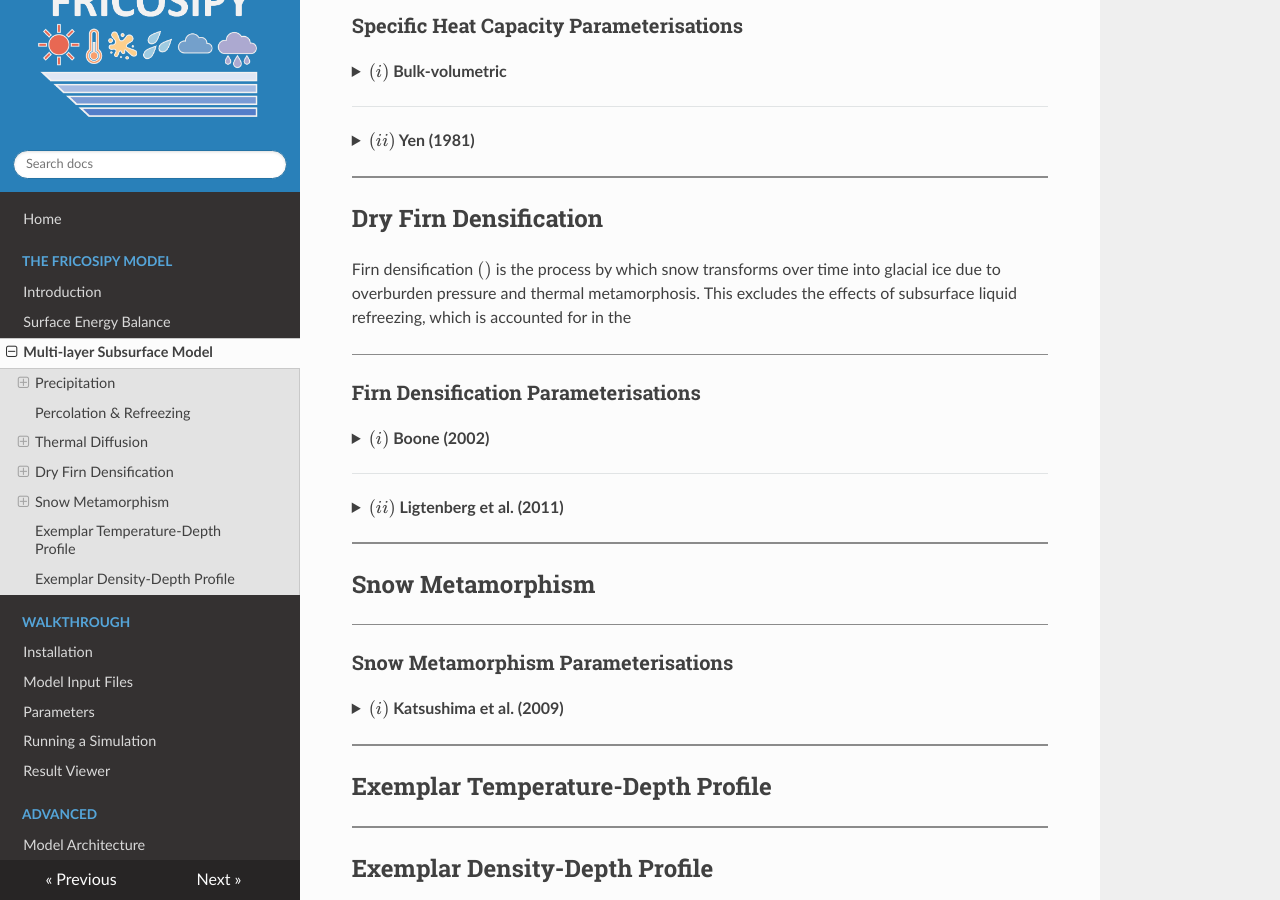
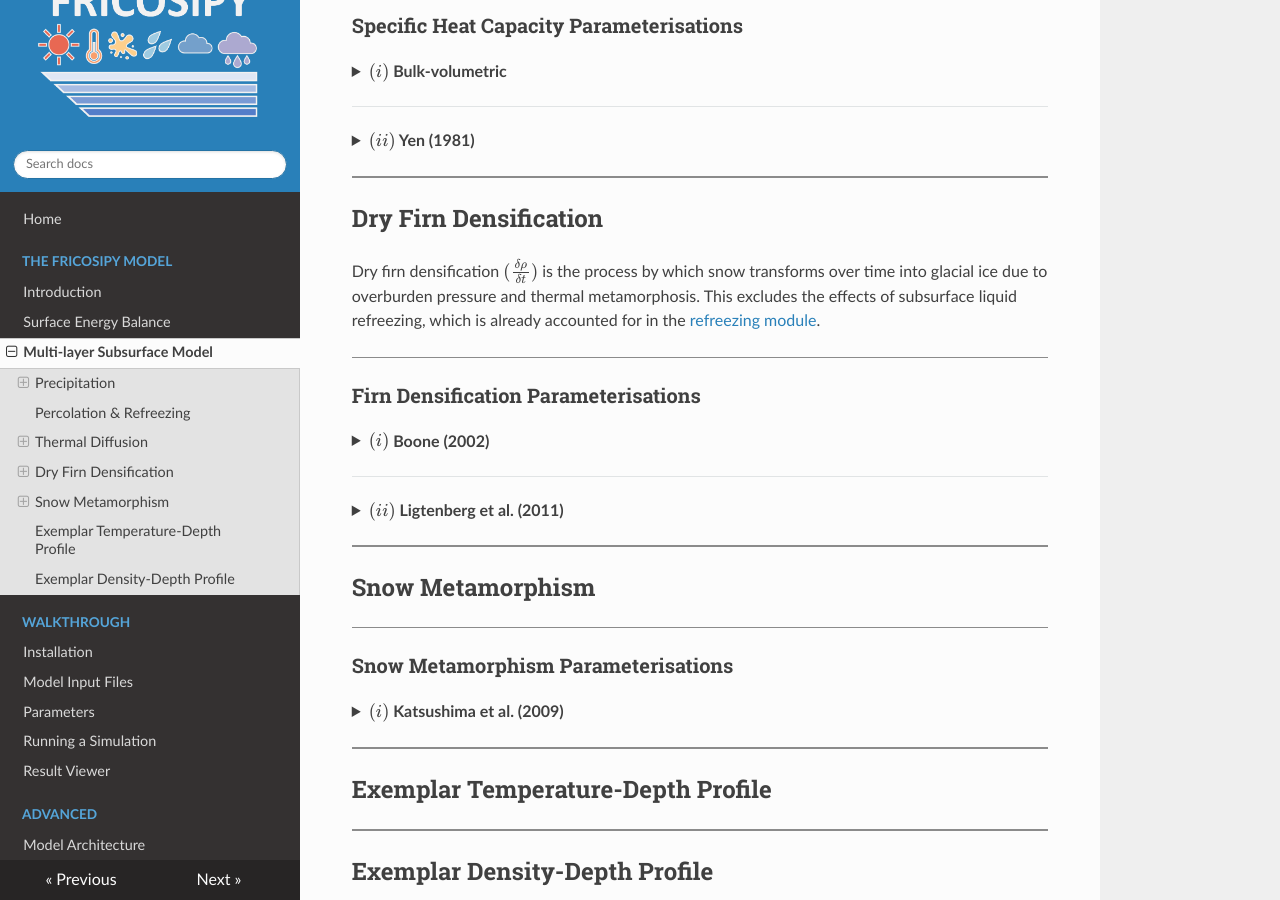
Before and after one commit to MarcusGastaldello/FRICOSIPY, an MkDocs documentation site: the page built from docs/subsurface_model.md, in a window 1280 px wide and 900 px high, scrolled down 3050 px. Built offline with MkDocs 1.6.1, drawn with Linux system fonts in a browser that asks for light colours.

Commit message:
Update subsurface_model.md

```diff
--- a/docs/subsurface_model.md
+++ b/docs/subsurface_model.md
@@ -184,7 +184,7 @@ $$
 
 ## Dry Firn Densification
 
-Firn densification $()$ is the process by which snow transforms over time into glacial ice due to overburden pressure and thermal metamorphosis. This excludes the effects of subsurface liquid refreezing, which is accounted for in the
+Dry firn densification $(\frac{\delta \rho}{\delta t})$ is the process by which snow transforms over time into glacial ice due to overburden pressure and thermal metamorphosis. This excludes the effects of subsurface liquid refreezing, which is already accounted for in the [refreezing module](https://fricosipy.readthedocs.io/en/latest/subsurface_model/#percolation-refreezing).
 
 <hr style="height:1px; background-color:#8b8b8b; border:none;" />
 
```
